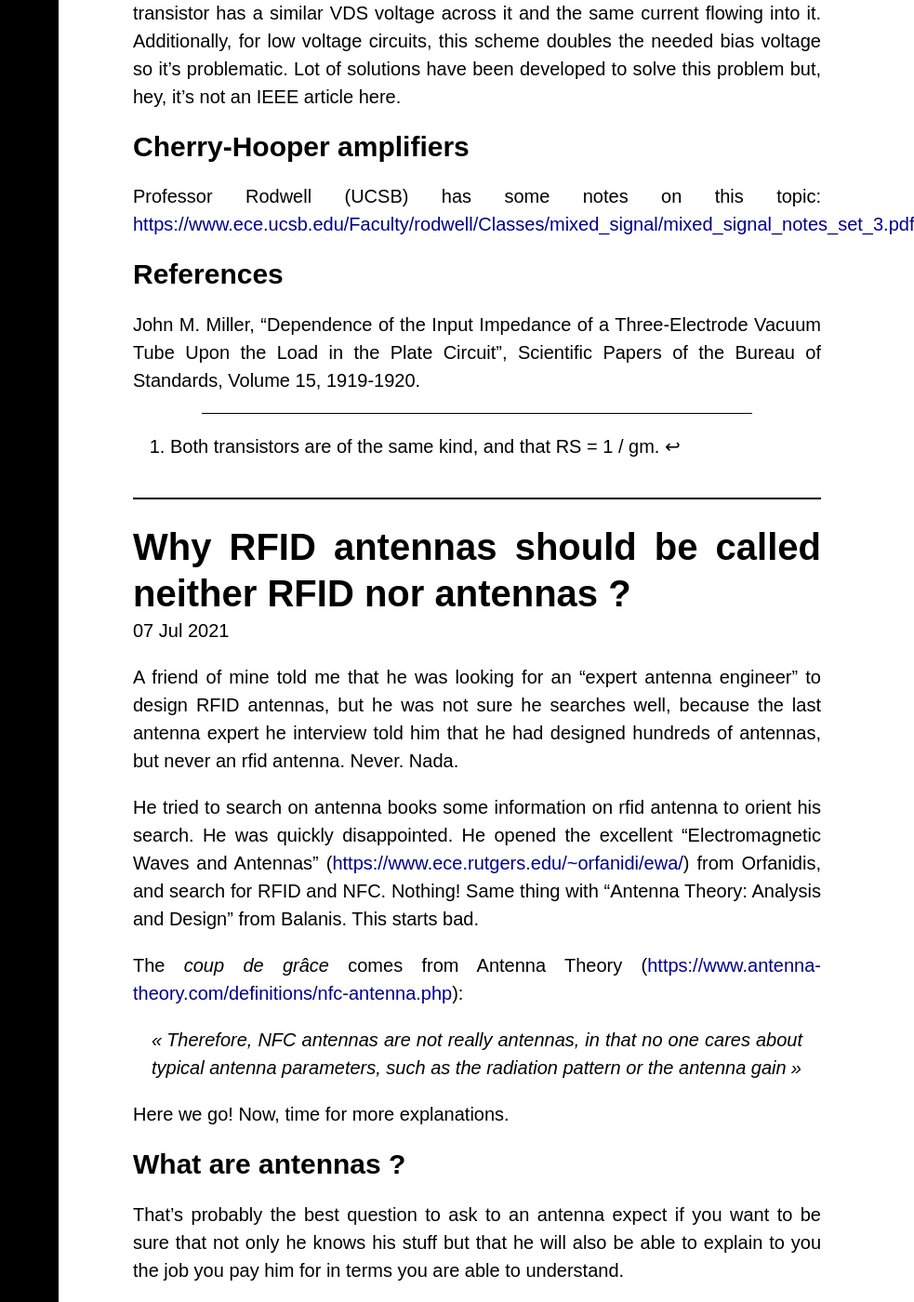
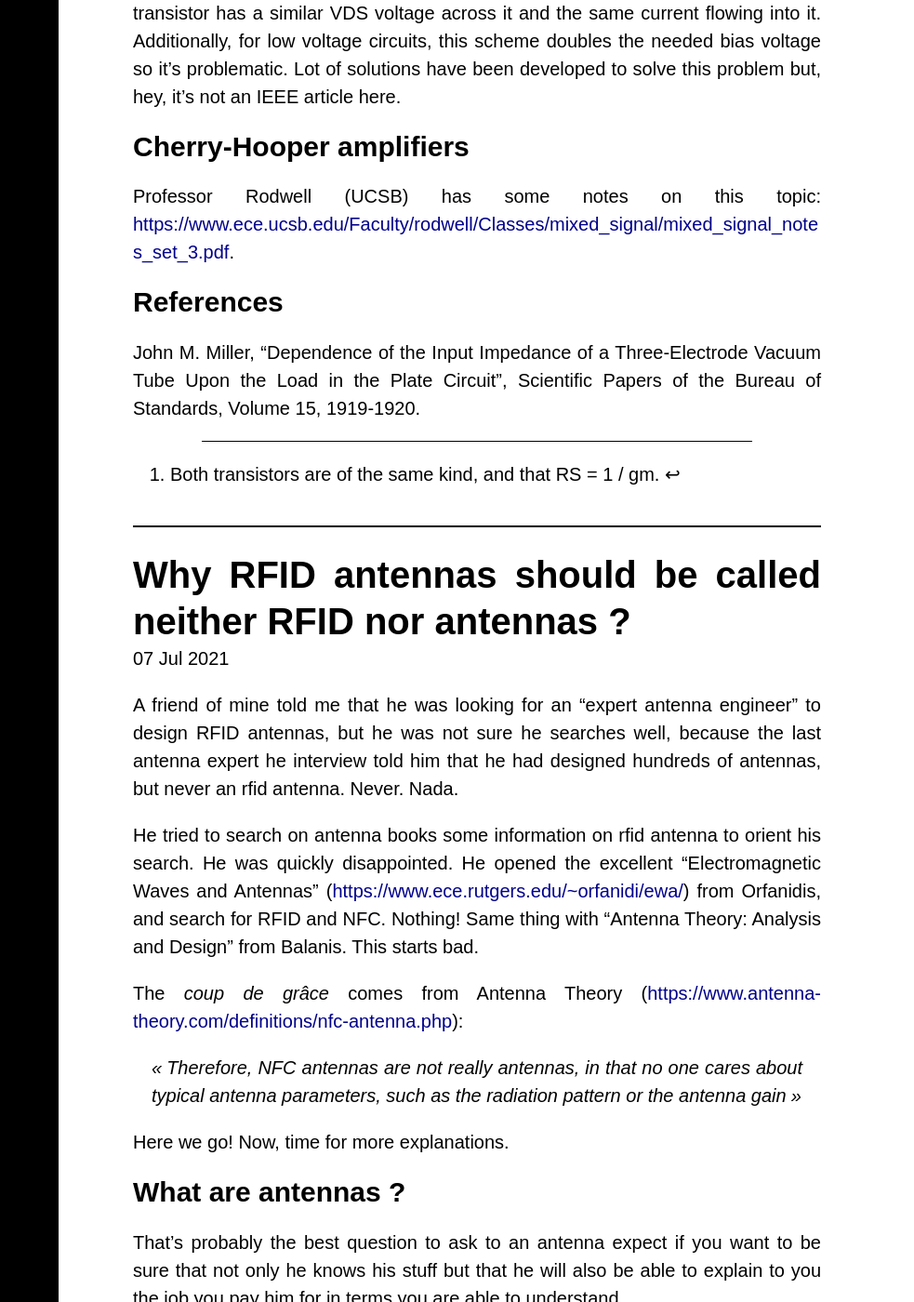
Before and after one commit to thadrien/Zview.github.io, a Jekyll site: the page built from index.html, in a window 1280 px wide and 1400 px high, scrolled down 6749 px. Shown: the whole window at 93% size, without its empty margins (297-1280 px from the left). Built offline with Jekyll 4.4.1, drawn with Linux system fonts in a browser that asks for light colours; a script that is not in the unit is left out; the list of posts is cut into pages by our own code.

Commit message:
[CSS] Fix long url display in small width displays.

```diff
--- a/style/css/f4inx.css
+++ b/style/css/f4inx.css
@@ -63,6 +63,8 @@ a {
   --links-color: darkblue;
   color: var(--links-color);
   text-decoration: none;
+  /* Prevent long urls to make horizontal scroll in small width displays. */
+  overflow-wrap: anywhere;
 }
 h1 a,
 h2 a,
```
